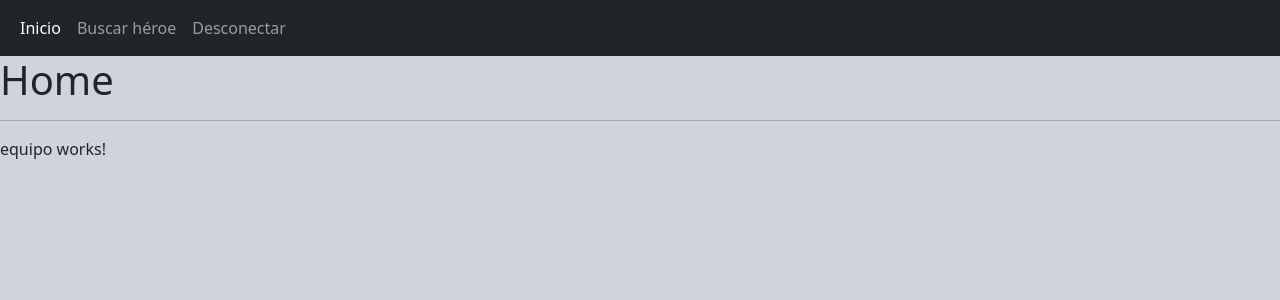
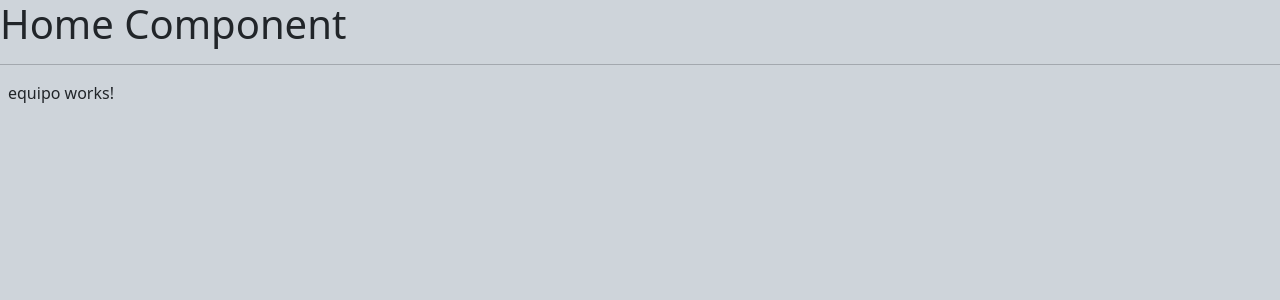
Before and after one commit to FrancoOliva/alkemy-challenge, an Angular app: page /home/equipo in a window 1280 px wide. Shown: the top 300 px of the page. Built offline with nearby package versions, Linux system fonts and the light colour scheme; no server answers.

Commit message:
instalamos extensión en google para eliminar el error de security CORS

```diff
--- a/src/app/app-routing.module.ts
+++ b/src/app/app-routing.module.ts
@@ -2,18 +2,26 @@ import { NgModule } from '@angular/core';
 import { RouterModule, Routes } from '@angular/router';
 
 const routes: Routes = [
-  {
-    path: 'auth',
-    loadChildren: () => import('./auth/auth.module').then( m => m.AuthModule)
-  },
+  // {
+  //   path: 'auth',
+  //   loadChildren: () => import('./auth/auth.module').then( m => m.AuthModule)
+  // },
   {
     path: 'home',
     loadChildren: () => import('./heroes/heroes.module').then( m => m.HeroesModule)
+  },
+  {
+    path: '**',
+    redirectTo: 'home'
   }
 ];
 
 @NgModule({
-  imports: [RouterModule.forRoot(routes)],
-  exports: [RouterModule]
+  imports: [
+    RouterModule.forRoot(routes)
+  ],
+  exports: [
+    RouterModule
+  ]
 })
 export class AppRoutingModule { }
--- a/src/app/app.component.ts
+++ b/src/app/app.component.ts
@@ -6,5 +6,5 @@ import { Component } from '@angular/core';
   styleUrls: ['./app.component.css']
 })
 export class AppComponent {
-  title = 'alkemy';
+
 }
--- a/src/app/heroes/heroes.module.ts
+++ b/src/app/heroes/heroes.module.ts
@@ -4,10 +4,12 @@ import { CommonModule } from '@angular/common';
 import { HeroesRoutingModule } from './heroes-routing.module';
 import { EquipoComponent } from './pages/equipo/equipo.component';
 import { BuscarComponent } from './pages/buscar/buscar.component';
+import { HomeComponent } from './pages/home/home.component';
 
 
 @NgModule({
   declarations: [
+    HomeComponent,
     EquipoComponent,
     BuscarComponent
   ],
--- a/src/app/heroes/pages/equipo/equipo.component.ts
+++ b/src/app/heroes/pages/equipo/equipo.component.ts
@@ -1,4 +1,5 @@
 import { Component, OnInit } from '@angular/core';
+import { HeroesService } from '../../services/heroes.service';
 
 @Component({
   selector: 'app-equipo',
@@ -7,9 +8,12 @@ import { Component, OnInit } from '@angular/core';
 })
 export class EquipoComponent implements OnInit {
 
-  constructor() { }
+  constructor( private heroesService: HeroesService) { }
 
   ngOnInit(): void {
+
+    this.heroesService.getHeroe().subscribe( heroe => console.log(heroe) );
+
   }
 
 }
--- a/src/app/heroes/pages/home/home.component.html
+++ b/src/app/heroes/pages/home/home.component.html
@@ -1,6 +1,6 @@
-<app-navbar></app-navbar>
-
-<h1>Home</h1>
+<h1>Home Component</h1>
 <hr>
 
-<router-outlet></router-outlet>
+<div class="m-2">
+    <router-outlet></router-outlet>
+</div>
--- /dev/null
+++ b/src/app/heroes/services/heroes.service.ts
@@ -0,0 +1,16 @@
+import { HttpClient } from '@angular/common/http';
+import { Injectable } from '@angular/core';
+
+@Injectable({
+  providedIn: 'root'
+})
+export class HeroesService {
+
+  constructor( private http: HttpClient ) { }
+
+  //
+
+  getHeroe(){
+    return this.http.get('https://superheroapi.com/api/2029331647243669/4');
+  }
+}
--- a/src/index.html
+++ b/src/index.html
@@ -2,7 +2,7 @@
 <html lang="en">
 <head>
   <meta charset="utf-8">
-  <title>Alkemy</title>
+  <title>Alkemy Challenge</title>
   <base href="/">
   <meta name="viewport" content="width=device-width, initial-scale=1">
   <link rel="icon" type="image/x-icon" href="favicon.ico">
```
Also changed, not shown: src/app/app.module.ts (+5 -7 lines), src/app/heroes/heroes-routing.module.ts (+6 -2 lines).
